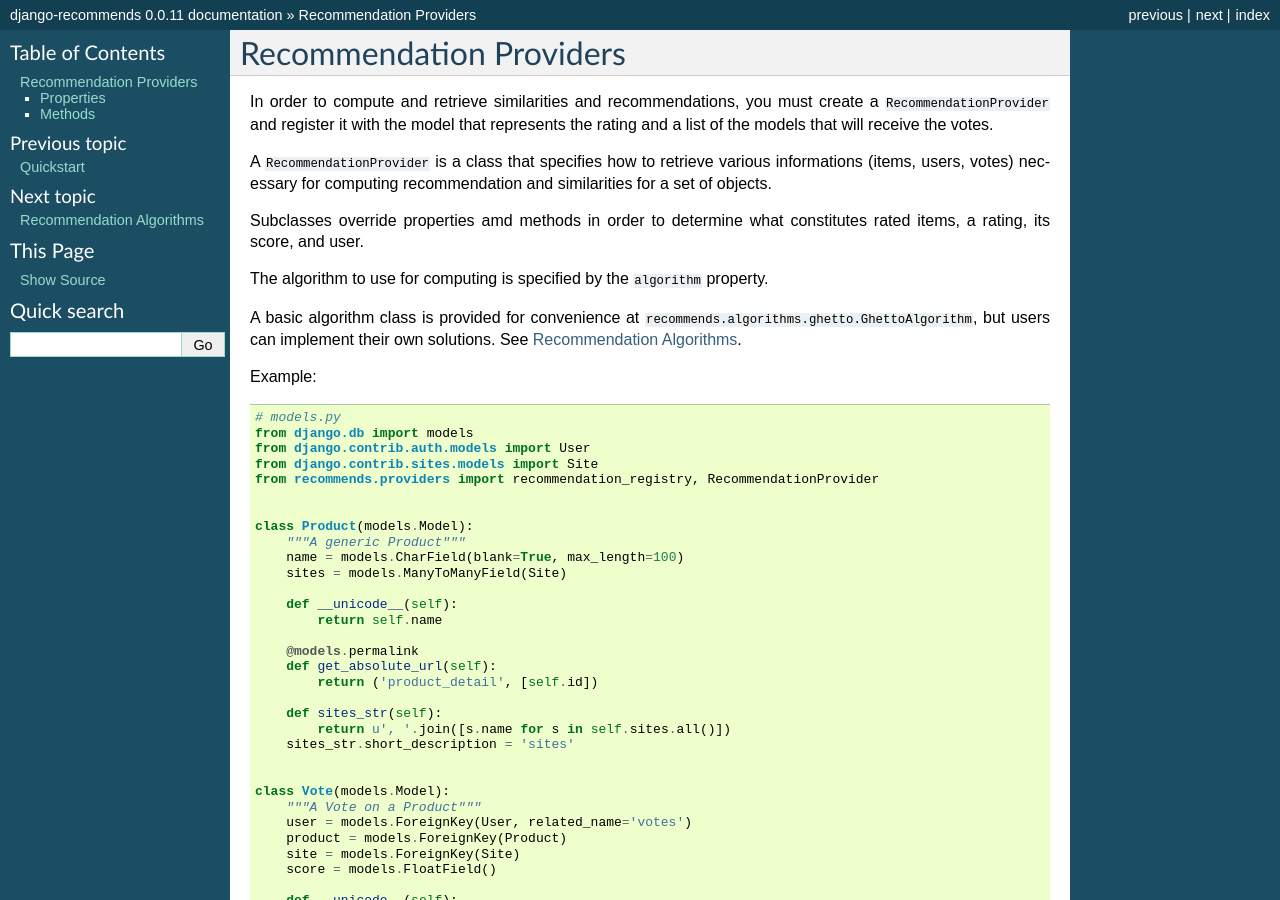
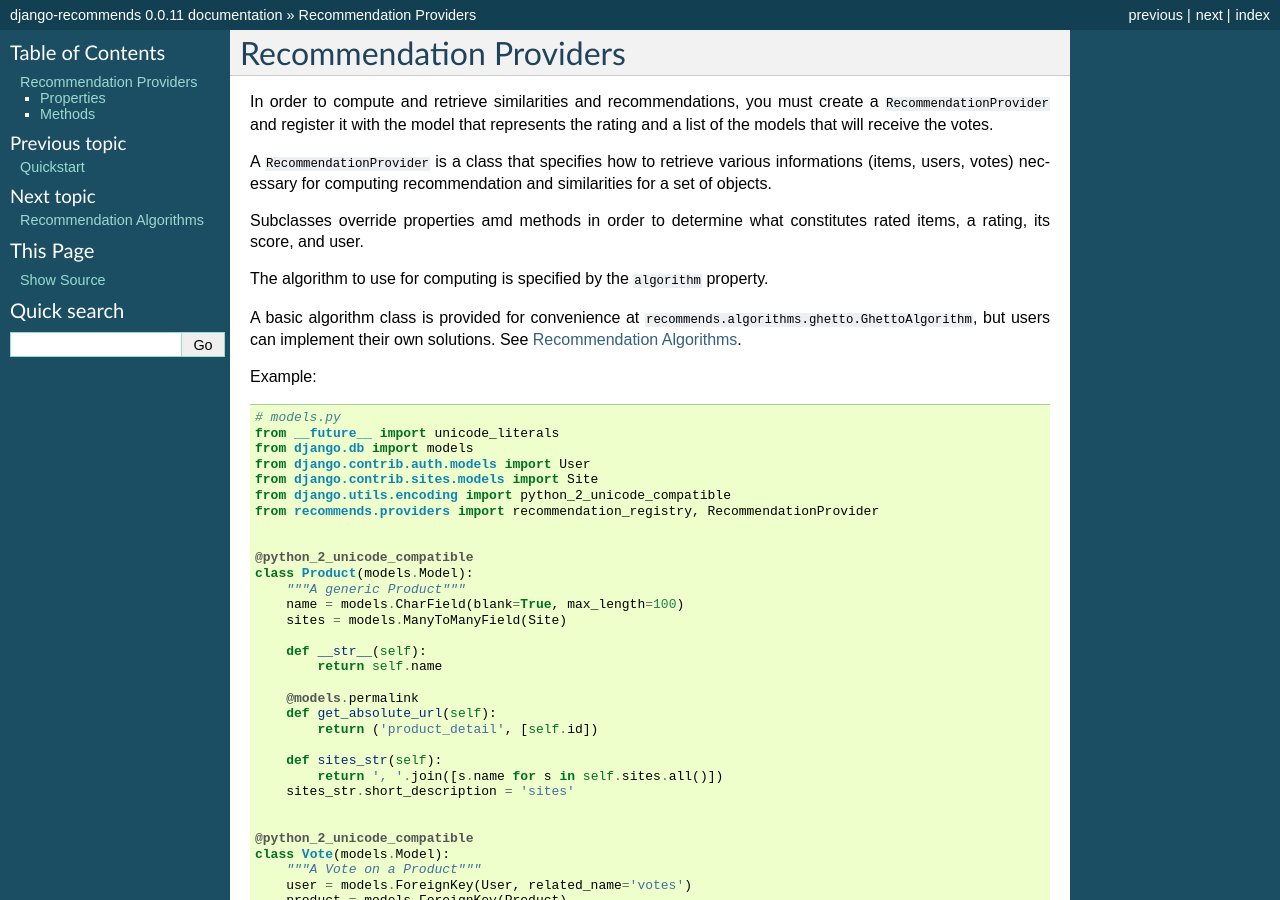
Before and after one commit to fcurella/django-recommends, a Sphinx documentation site: the page built from docs/providers.rst, in a window 1280 px wide and 900 px high. Built offline with Sphinx 7.4.7, drawn with Linux system fonts in a browser that asks for light colours.

Commit message:
django1.5/py3k compat

```diff
--- a/docs/changelog.rst
+++ b/docs/changelog.rst
@@ -2,7 +2,9 @@
 
 Changelog
 =========
-
+* v0.0.12
+    * python 3.3 and Django 1.5 compatibility
+    * replaced some calls to ``dict()`` with dictionary generators
 * v0.0.11
     * ``get_rating_site`` provider method now defaults to ``settings.SITE_ID`` instead of ``None``.
     * ``similarities`` templatetag result is now cached per object
--- a/docs/conf.py
+++ b/docs/conf.py
@@ -1,3 +1,4 @@
+from __future__ import unicode_literals
 # -*- coding: utf-8 -*-
 #
 # django-recommends documentation build configuration file, created by
@@ -42,8 +43,8 @@ source_suffix = '.rst'
 master_doc = 'index'
 
 # General information about the project.
-project = u'django-recommends'
-copyright = u'2011, Flavio Curella'
+project = 'django-recommends'
+copyright = '2011, Flavio Curella'
 
 # The version info for the project you're documenting, acts as replacement for
 # |version| and |release|, also used in various other places throughout the
@@ -187,8 +188,8 @@ latex_elements = {
 # Grouping the document tree into LaTeX files. List of tuples
 # (source start file, target name, title, author, documentclass [howto/manual]).
 latex_documents = [
-  ('index', 'django-recommends.tex', u'django-recommends Documentation',
-   u'Flavio Curella', 'manual'),
+  ('index', 'django-recommends.tex', 'django-recommends Documentation',
+   'Flavio Curella', 'manual'),
 ]
 
 # The name of an image file (relative to this directory) to place at the top of
@@ -218,7 +219,7 @@ latex_documents = [
 # (source start file, name, description, authors, manual section).
 man_pages = [
     ('index', 'django-recommends', u'django-recommends Documentation',
-     [u'Flavio Curella'], 1)
+     ['Flavio Curella'], 1)
 ]
 
 # If true, show URL addresses after external links.
@@ -231,8 +232,8 @@ man_pages = [
 # (source start file, target name, title, author,
 #  dir menu entry, description, category)
 texinfo_documents = [
-  ('index', 'django-recommends', u'django-recommends Documentation',
-   u'Flavio Curella', 'django-recommends', 'One line description of project.',
+  ('index', 'django-recommends', 'django-recommends Documentation',
+   'Flavio Curella', 'django-recommends', 'One line description of project.',
    'Miscellaneous'),
 ]
 
@@ -249,10 +250,10 @@ texinfo_documents = [
 # -- Options for Epub output ---------------------------------------------------
 
 # Bibliographic Dublin Core info.
-epub_title = u'django-recommends'
-epub_author = u'Flavio Curella'
-epub_publisher = u'Flavio Curella'
-epub_copyright = u'2011, Flavio Curella'
+epub_title = 'django-recommends'
+epub_author = 'Flavio Curella'
+epub_publisher = 'Flavio Curella'
+epub_copyright = '2011, Flavio Curella'
 
 # The language of the text. It defaults to the language option
 # or en if the language is not set.
--- a/docs/providers.rst
+++ b/docs/providers.rst
@@ -16,18 +16,21 @@ A basic algorithm class is provided for convenience at ``recommends.algorithms.g
 Example::
 
     # models.py
+    from __future__ import unicode_literals
     from django.db import models
     from django.contrib.auth.models import User
     from django.contrib.sites.models import Site
+    from django.utils.encoding import python_2_unicode_compatible
     from recommends.providers import recommendation_registry, RecommendationProvider
 
 
+    @python_2_unicode_compatible
     class Product(models.Model):
         """A generic Product"""
         name = models.CharField(blank=True, max_length=100)
         sites = models.ManyToManyField(Site)
 
-        def __unicode__(self):
+        def __str__(self):
             return self.name
 
         @models.permalink
@@ -35,10 +38,11 @@ Example::
             return ('product_detail', [self.id])
 
         def sites_str(self):
-            return u', '.join([s.name for s in self.sites.all()])
+            return ', '.join([s.name for s in self.sites.all()])
         sites_str.short_description = 'sites'
 
 
+    @python_2_unicode_compatible
     class Vote(models.Model):
         """A Vote on a Product"""
         user = models.ForeignKey(User, related_name='votes')
@@ -46,8 +50,8 @@ Example::
         site = models.ForeignKey(Site)
         score = models.FloatField()
 
-        def __unicode__(self):
-            return u"Vote"
+        def __str__(self):
+            return "Vote"
 
 
     class ProductRecommendationProvider(RecommendationProvider):
```
Also changed, not shown: 6 other files.
